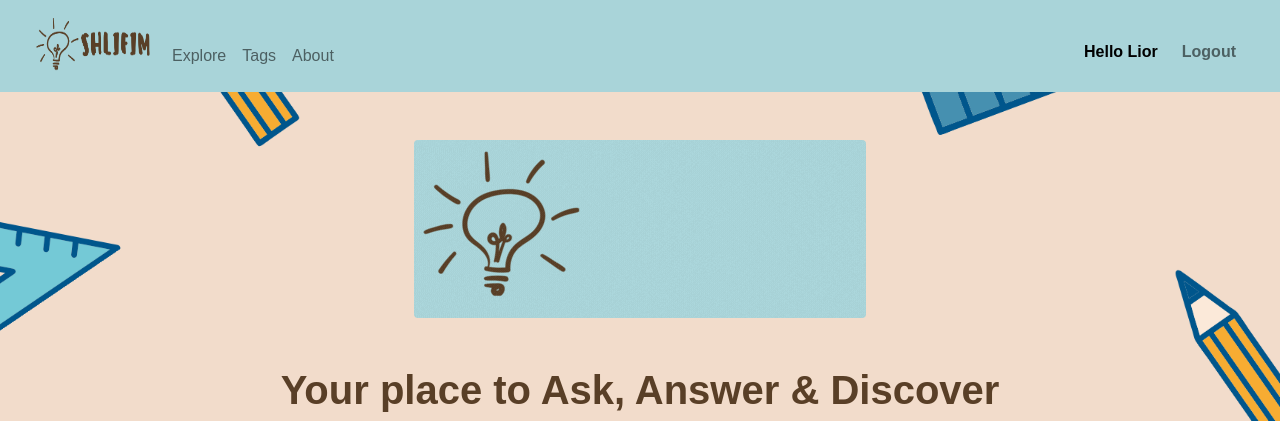
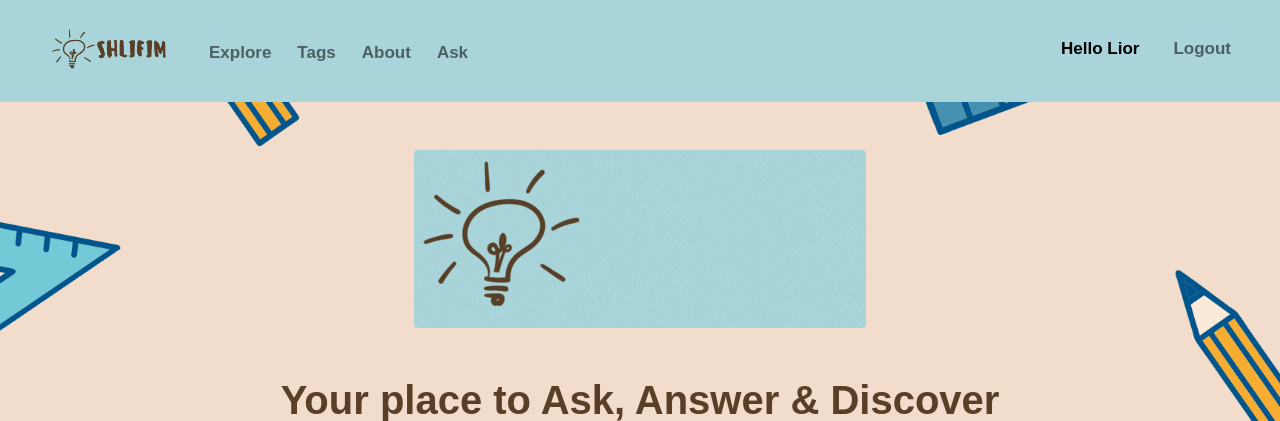
Before and after one commit to redhat-beyond/shlifim, a Django app: page / in a window 1280 px wide. Shown: the top 421 px of the page. Run offline with Django 3.2, Linux system fonts and the light colour scheme; a user stored in the database is signed in; data comes from the database, SQL or seed files in the repository; some libraries are stand-ins or nearby versions.

Commit message:
Updating Navbar Design
- Added a link to landing page when clicking on the 'Shlifim' logo.
- Added a link to ask new question when a user in loged-in.

modified:

- home/static/home/CSS/base_style.css
- home/templates/home/base.html

```diff
--- a/home/static/home/CSS/base_style.css
+++ b/home/static/home/CSS/base_style.css
@@ -2,23 +2,30 @@ body {
     font-family: Montserrat, sans-serif;
 }
 
-.navbar-light{
+.navbar-light {
 	background-color: #a9d4d9;
 }
 
-.main-bg{
+.main-bg {
 	background-color: #d9b6a3;
 }
 
-.landing-bg{
+.landing-bg {
 	background-color: #f2dccb;
 }
 
-.nav-item{
+.nav-item {
 	color: #000000;
 	padding-top: 20px;
+	font-weight: bold;
+	font-size: 17px;
 }
 
 .shlifim-btn{
-  background-color: #A9D4D9;
+	background-color: #A9D4D9;
 }
+
+.navbar-nav > li {
+	padding-left:5px;
+	padding-right:5px;
+}
--- a/home/templates/home/base.html
+++ b/home/templates/home/base.html
@@ -26,14 +26,16 @@
 	<body>
 	<nav class="navbar navbar-expand-lg navbar-light">
 	  <div class="container-fluid">
-	    <img  class= " m-2"src="{% static 'home/logo.png' %}" alt="shlifim logo" width="120" height="60">
+		<a class="nav-link active" href="{% url 'landingpage' %}">
+			<img  class="m-2" src="{% static 'home/logo.png' %}"
+			alt="shlifim logo" width="120" height="45"></a>
 		<button class="navbar-toggler" type="button" data-bs-toggle="collapse" data-bs-target="#navbarSupportedContent" aria-controls="navbarSupportedContent" aria-expanded="false" aria-label="Toggle navigation">
 			<span class="navbar-toggler-icon"></span>
 		</button>
 		<div class="collapse navbar-collapse" id="navbarSupportedContent">
-			<ul class="navbar-nav me-auto mb-2 mb-lg-0">
+			<ul class="navbar-nav me-auto mb-2 mb-lg-0 pb-3">
 				<li class="nav-item">
-					<a class="nav-link " href="{% url 'explore-page' %}">Explore</a>
+					<a class="nav-link" href="{% url 'explore-page' %}">Explore</a>
 				</li>
 				<li class="nav-item">
 					<a class="nav-link" href="{% url 'tags' %}">Tags</a>
@@ -41,18 +43,23 @@
 				<li class="nav-item">
 					<a class="nav-link" href="{% url 'about' %}">About</a>
 				</li>
+				<li class="nav-item">
+					{% if user.is_authenticated %}
+						<a class="nav-link" href="{% url 'new_question' %}">Ask</a>
+					{% endif %}
+				</li>
 			</ul>
 			<!-- Navbar Right Side -->
-			<div class="navbar-nav">
+			<div class="navbar-nav mb-2 mb-lg-0 pb-3">
 			  {% if user.is_authenticated %}
-			  <ul class="nav navbar-nav" >
+			  <ul class="nav navbar-nav">
 				<li><p class="nav-item m-2"><b>Hello {{user.username}}</b></p></li>
-				<li><a class="nav-item nav-link m-2" href="{% url 'logout' %}?next={% firstof request.path '/' %}"><b>Logout</b></a></li>
+				<li><a class="nav-item nav-link m-2" href="{% url 'logout' %}?next={% firstof request.path '/' %}">Logout</a></li>
 			  </ul>
 			  {% else %}
 			  <p class="nav-item nav-link m-2"><b>Hello visitor</b></p>
-				<a class="nav-item nav-link m-2" href="{% url 'login' %}?next={% firstof request.path '/' %}"><b>Login</b></a>
-				<a class="nav-item nav-link m-2" href="#"><b>Register</b></a>
+				<a class="nav-item nav-link m-2" href="{% url 'login' %}?next={% firstof request.path '/' %}">Login</a>
+				<a class="nav-item nav-link m-2" href="#">Register</a>
 			  {% endif %}
 			</div>
 		</div>
```
